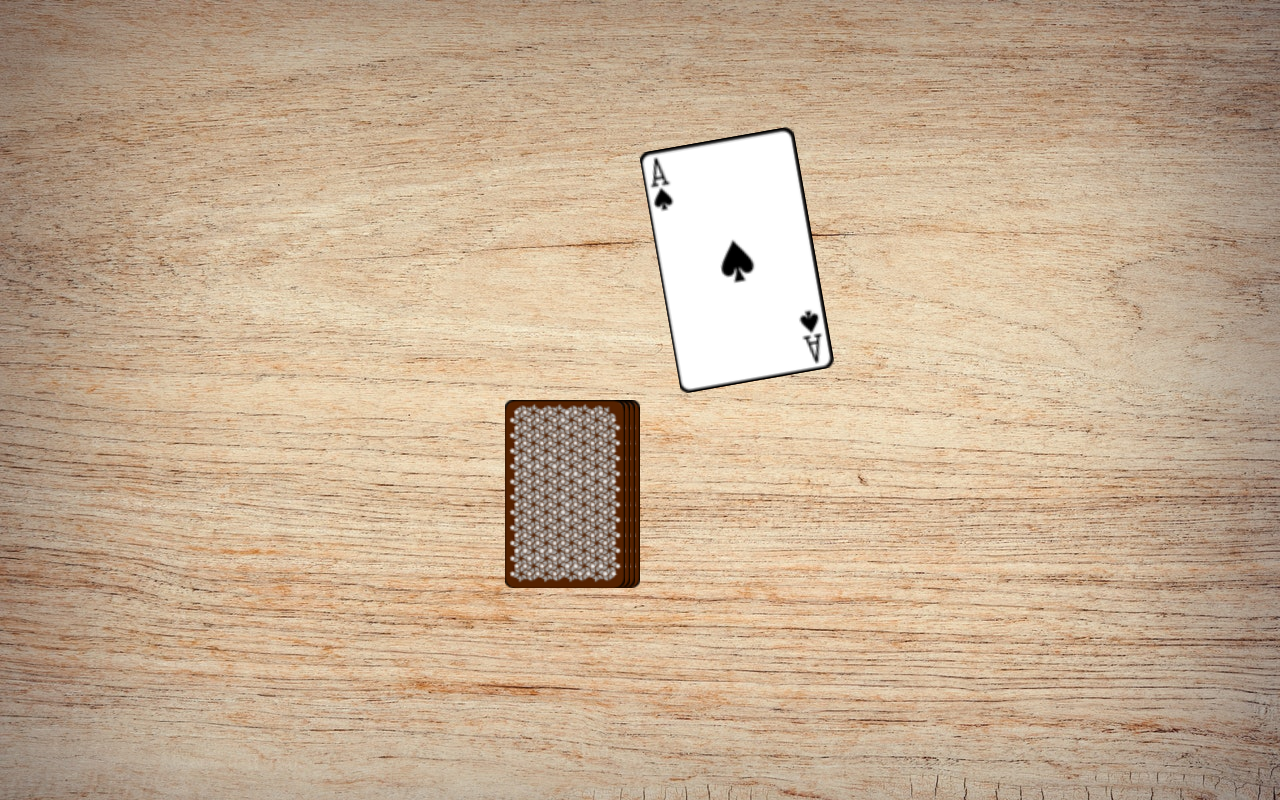
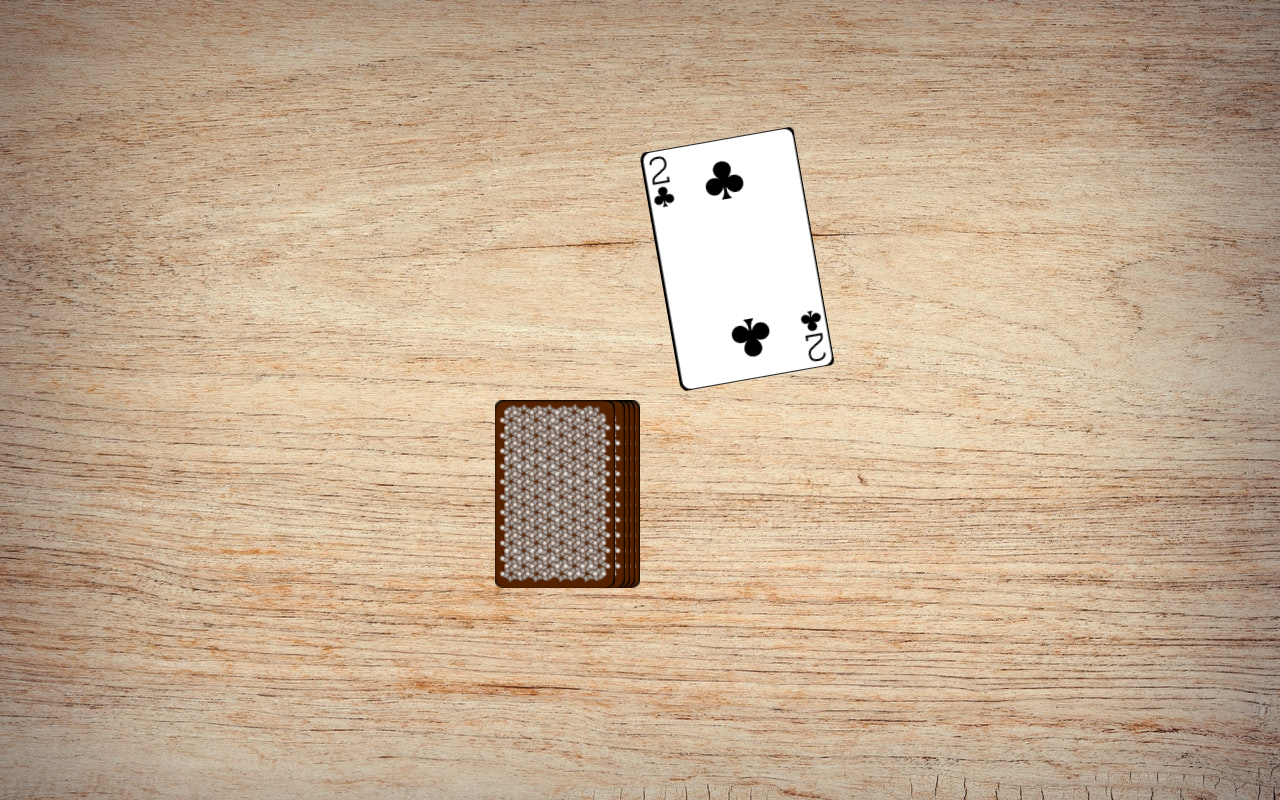
Before and after one commit to simon-baumhauer/ringoffire, an Angular app: page /game in a window 1280 px wide. Both pictures are taken after a click on the picture 555 px from the left and 493 px from the top of the page. Built offline with nearby package versions, Linux system fonts and the light colour scheme.

Commit message:
takeCard function extended

```diff
--- a/src/app/game/game.component.html
+++ b/src/app/game/game.component.html
@@ -6,7 +6,6 @@
       src="/assets/card_cover.png"
     />
     <img
-      [class.pick-card]="pickCardAnimation"
       (click)="takeCard()"
       class="top-card"
       style="right: 25px"
@@ -18,7 +17,7 @@
       (click)="takeCard()"
       class="pick-card"
       style="right: 25px"
-      src="/assets/ace_1.png"
+      src="/assets/{{ currentCard }}.png"
     />
   </div>
 </div>
--- a/src/app/game/game.component.ts
+++ b/src/app/game/game.component.ts
@@ -8,6 +8,7 @@ import { Game } from 'src/game';
 })
 export class GameComponent implements OnInit {
   pickCardAnimation = false;
+  currentCard: string = '';
   game!: Game;
   constructor() {}
 
@@ -21,6 +22,8 @@ export class GameComponent implements OnInit {
   }
 
   takeCard() {
+    this.currentCard = this.game.stack.pop()!;
+    console.log(this.currentCard);
     this.pickCardAnimation = true;
   }
 }
```
